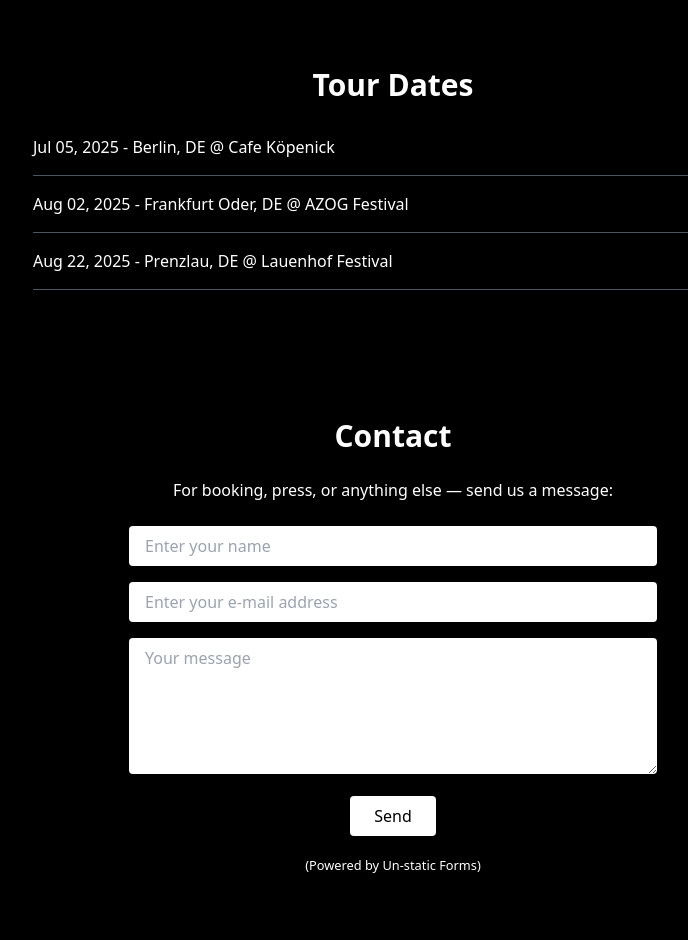
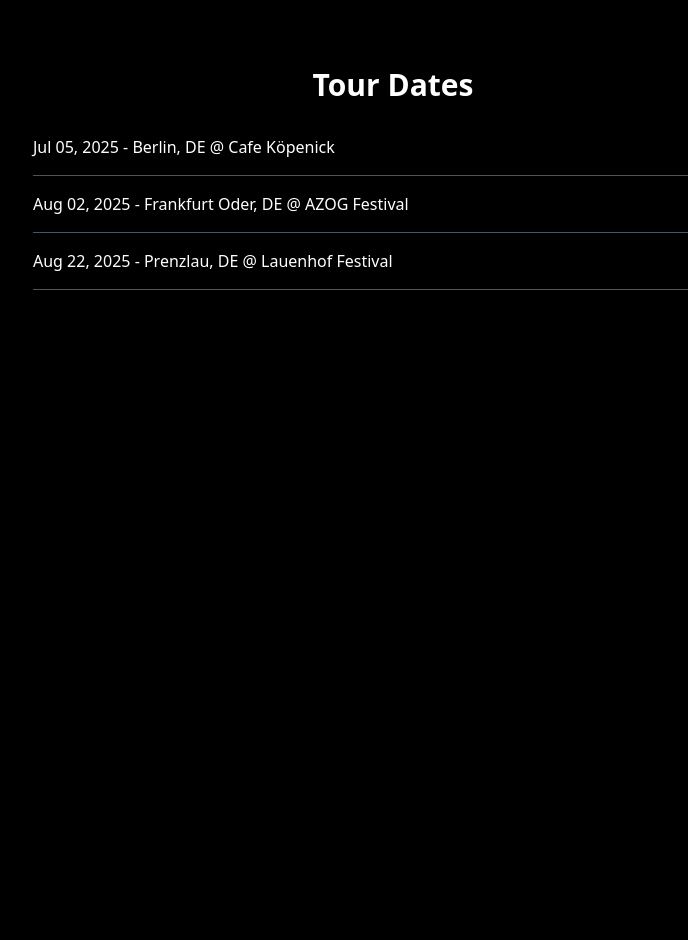
Before and after one commit to twolfra/webpage_imago, a plain HTML site: page index.html in a window 1280 px wide. Shown: the part 1850-2790 px from the top of the page, without its empty margins (247-935 px from the left). After the commit the page ends 2204 px from the top, so only its background shows below. Drawn offline with nearby package versions, Linux system fonts and the light colour scheme; a script that the page names is missing.

Commit message:
deleted contact form bcs there was too much spam

```diff
--- a/index.html
+++ b/index.html
@@ -68,21 +68,6 @@
     </ul>
   </section>
 
-  <!-- Contact Section with Form -->
-<section class="py-16 px-6 max-w-xl mx-auto text-center">
-  <h2 class="text-3xl font-semibold mb-6">Contact</h2>
-  <p class="mb-6">For booking, press, or anything else — send us a message:</p>
-  <form method="post" action="https://forms.un-static.com/forms/061d18a17637f76dae555d2a7066457366959adf" class="space-y-4">
-    <input type="text" name="name" placeholder="Enter your name" required class="w-full px-4 py-2 rounded text-black">
-    <input type="email" name="email" placeholder="Enter your e-mail address" required class="w-full px-4 py-2 rounded text-black">
-    <textarea name="message" cols="40" rows="5" placeholder="Your message" required class="w-full px-4 py-2 rounded text-black"></textarea>
-    <button type="submit" class="bg-white text-black px-6 py-2 rounded hover:bg-gray-200 transition">Send</button>
-    <div class="text-center">
-      <p><small>(Powered by <a rel="nofollow" href="https://un-static.com/forms">Un-static Forms</a>)</small></p>
-    </div>
-  </form>
-</section>
-
 
  <!-- Scripts -->
  <script async defer src="https://www.instagram.com/embed.js"></script>
```
